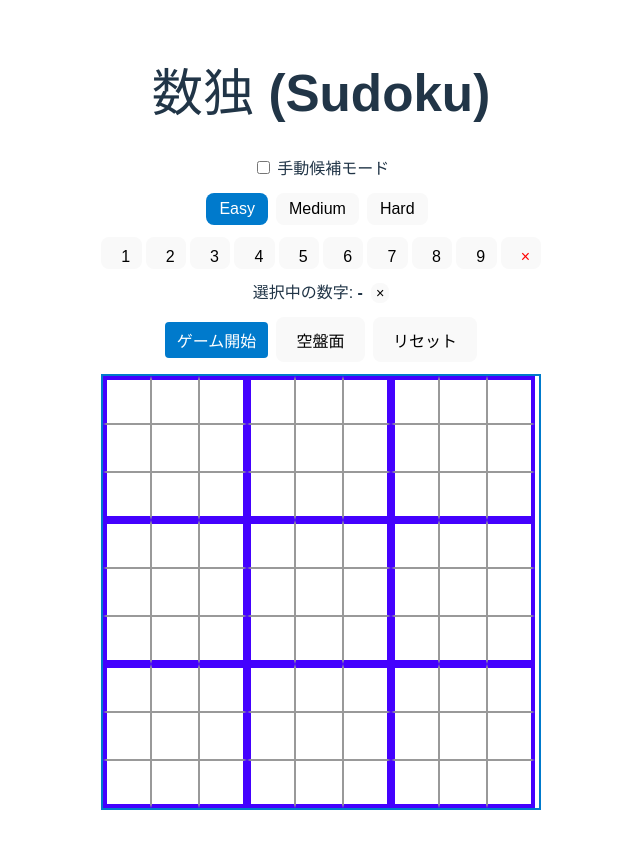
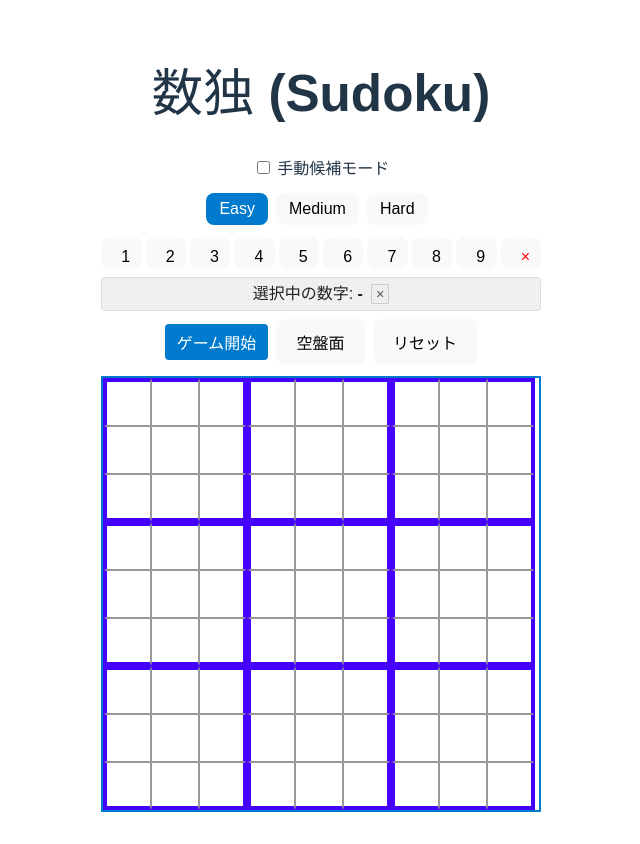
Before and after one commit to tako-chan0511/sudoku, a Vue app: page / in a window 1280 px wide. Shown: the whole page, without its empty margins (319-959 px from the left). Built offline with nearby package versions, Linux system fonts and the light colour scheme.

Commit message:
６月８非AM

```diff
--- a/src/App.vue
+++ b/src/App.vue
@@ -245,9 +245,34 @@ const allCorrect = computed(() => {
 .difficulty-buttons button { margin-right: 8px; padding: 6px 12px; }
 .difficulty-buttons button.active { background-color: #007ACC; color: #fff; }
 .validation-msg { color: red; margin: 8px 0; }
-.selected-display { margin: 8px 0; padding: 4px; }
-.selected-display.highlight { background-color: #e0f2e9; }
-.clear-btn { padding: 1px 4px; font-size: 0.9rem; margin-left: 8px; }
+.selected-display {
+  margin: 8px 0;
+  padding: 4px;
+  /* ★ここを修正/追加します★ */
+  background-color: #f0f0f0; /* 薄いグレーの背景色を設定（見やすさのため） */
+  color: #222; /* 文字色を濃いグレー（ほぼ黒）に設定 */
+  border: 1px solid #ddd; /* 境界線を追加して視認性を高める */
+  border-radius: 4px; /* 角を丸くする */
+}
+/* highlight クラスが適用されているときは、背景色を上書き */
+.selected-display.highlight {
+  background-color: #e0f2e9; /* ハイライト時の背景色（既存） */
+  color: #222; /* ハイライト時も文字色を濃いグレーに維持 */
+}
+
+/* .clear-btn は通常、親の文字色を継承するか、個別に設定 */
+.clear-btn {
+  padding: 1px 4px;
+  font-size: 0.9rem;
+  margin-left: 8px;
+  color: #555; /* ×ボタンの文字色も明確にする */
+  background-color: #eee; /* ×ボタンの背景色 */
+  border: 1px solid #ccc; /* ×ボタンの境界線 */
+  border-radius: 2px;
+}
+.clear-btn:hover {
+  background-color: #ddd;
+}
 .board-wrapper { display: grid; grid-template-columns: repeat(9, 48px); grid-template-rows: repeat(9, 48px); border: 2px solid #007ACC; margin: 0 auto; }
 .congrats { margin: 12px 0; font-size: 1.2rem; color: green; font-weight: bold; }
 .error-msg { margin: 12px 0; font-size: 1rem; color: red; }
```
